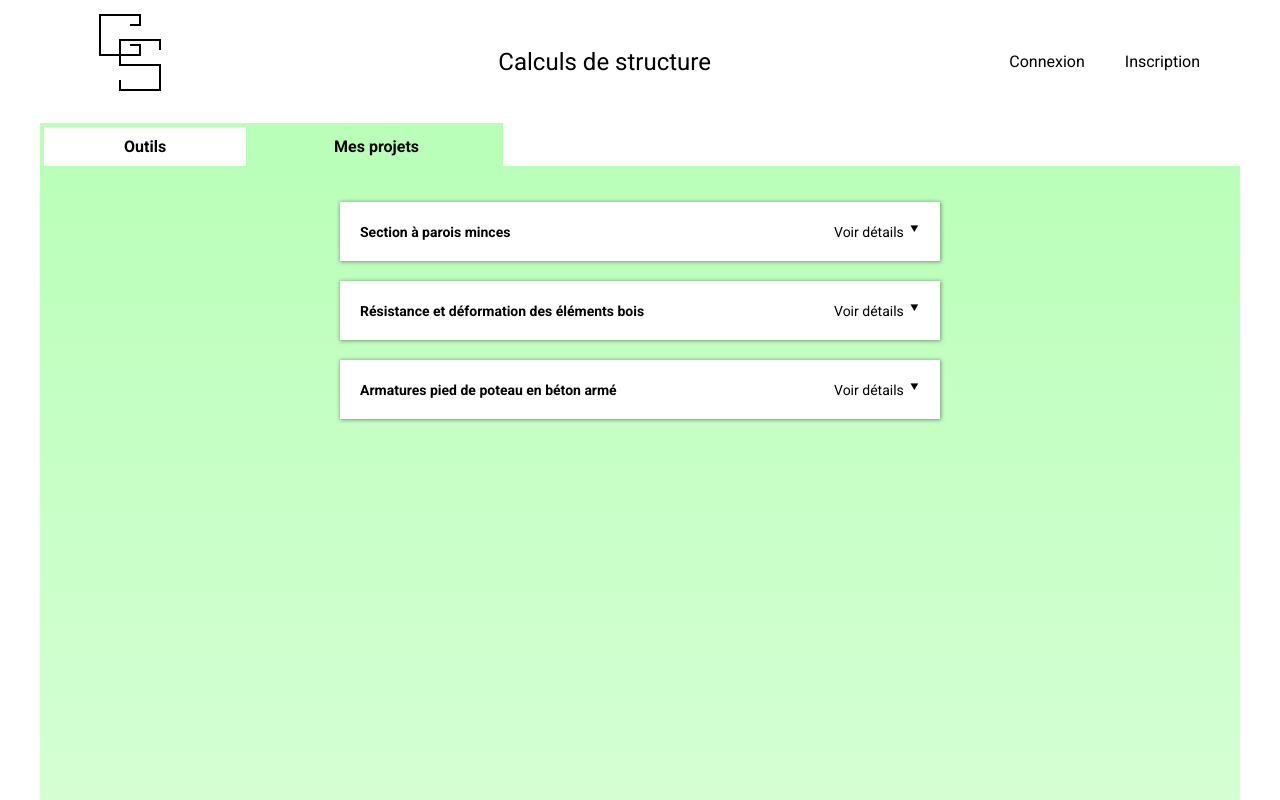
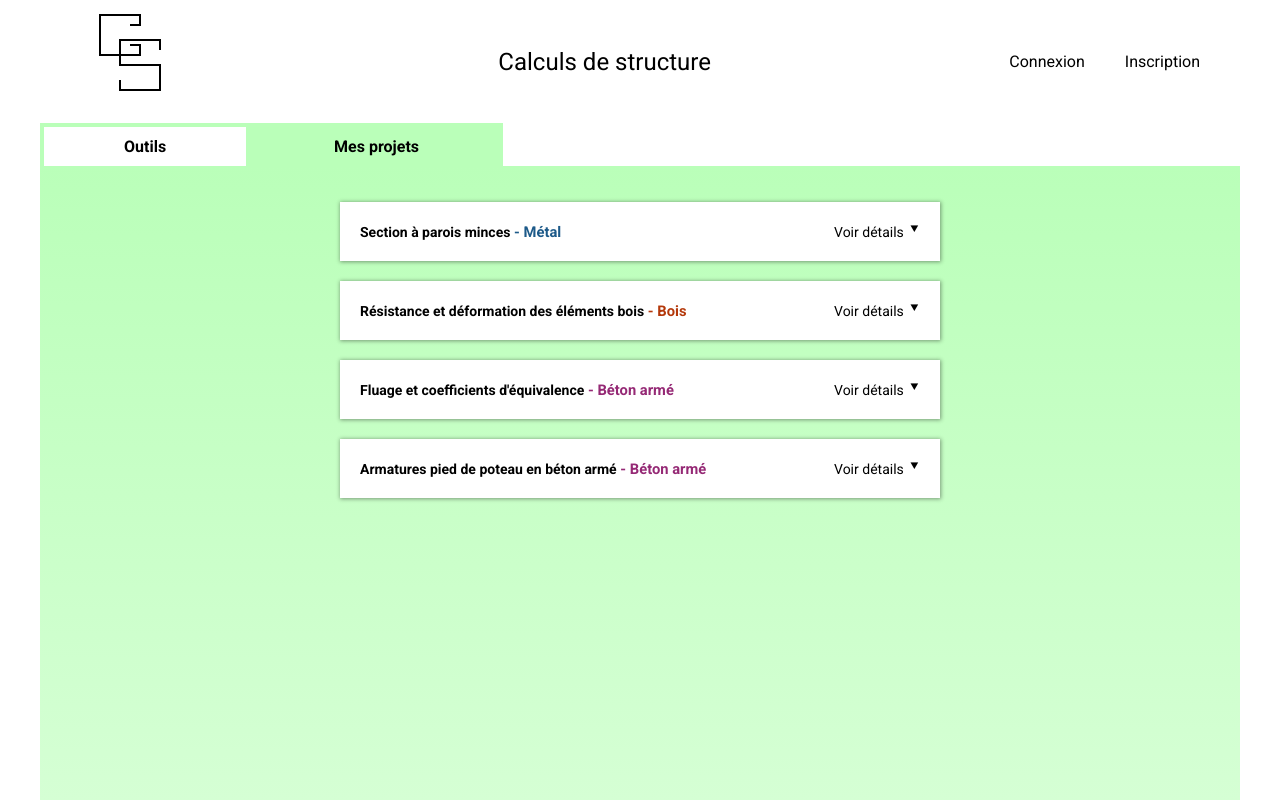
Before and after one commit to Aldehyd/calculate, an Angular app: page / in a window 1280 px wide. Built offline with nearby package versions, Linux system fonts and the light colour scheme; a web font is replaced by a local one.

Commit message:
add material info to tools && create fluage tool

```diff
--- /dev/null
+++ b/src/app/fluage-tool/fluage-tool.component.html
@@ -0,0 +1 @@
+<p>fluage-tool works!</p>
--- a/src/app/models/tool.model.ts
+++ b/src/app/models/tool.model.ts
@@ -3,6 +3,7 @@ export class Tool {
     constructor(
         public id: number,
         public title: string,
+        public material: string,
         public url: string,
         public description: string,
         public norm: string,
--- a/src/app/tool/tool.component.html
+++ b/src/app/tool/tool.component.html
@@ -6,6 +6,9 @@
     >
       {{ tool.title }}
     </button>
+    <span class="material" [ngStyle]="{ color: materialColor }">
+      - {{ tool.material }}</span
+    >
   </h3>
   <button
     class="main-container_details-button"
--- a/src/app/tool/tool.component.scss
+++ b/src/app/tool/tool.component.scss
@@ -25,6 +25,9 @@
         }
     }
 }
+.material {
+    font-size: 0.9em;
+}
 
 .details-container {
     width: 100%;
--- a/src/app/tool/tool.component.ts
+++ b/src/app/tool/tool.component.ts
@@ -15,6 +15,7 @@ import { woodStrengthDeformationService } from '../services/wood-strength-deform
 export class ToolComponent implements OnInit {
 
   @Input() tool!: Tool;
+  materialColor!: string;
 
   constructor(
     private router: Router,
@@ -23,6 +24,23 @@ export class ToolComponent implements OnInit {
   ) {}
 
   ngOnInit(): void {
+    this.setColor();
+  }
+
+  setColor(): void {
+    switch(this.tool.material) {
+      case 'Métal':
+        this.materialColor = '#1D5A89';
+        break;
+      case 'Bois':
+        this.materialColor = '#B4380A';
+        break;
+      case 'Béton armé':
+        this.materialColor = '#952975';
+        break;
+      default:
+        break;
+    };
   }
 
   onDetailsButtonClick(): void {
--- a/src/app/tools-list/tools-list.component.ts
+++ b/src/app/tools-list/tools-list.component.ts
@@ -28,6 +28,7 @@ export class ToolsListComponent implements OnInit{
       {
         id: 0,
         title: "Section à parois minces",
+        material: "Métal",
         url: "section-tool",
         description: "Calcul des propriétés d'une section à parois minces avec ou sans raidisseur.",
         norm: "Norme: EN NF 1993 1-3"
@@ -35,13 +36,23 @@ export class ToolsListComponent implements OnInit{
       {
         id: 1,
         title: "Résistance et déformation des éléments bois",
+        material: "Bois",
         url: "wood-strength-deformation",
         description: "Détermination des coefficients de résistance et déformation des éléments bois en fonction de la classe de service.",
         norm: "Norme: EN NF 1995 1-1"
       },
       {
         id: 2,
+        title: "Fluage et coefficients d'équivalence",
+        material: "Béton armé",
+        url: "fluage-tool",
+        description: "Détermination du coefficient de fluage et des coefficients d'équivalence.",
+        norm: "Norme : EN NF 1992 1-1"
+      },
+      {
+        id: 3,
         title: "Armatures pied de poteau en béton armé",
+        material: "Béton armé",
         url: "column-tool",
         description: "Calcul des armatures longitudinales en pied de poteau en béton armé, encastré en tête dans une structure contreventée.",
         norm: "Norme: EN NF 1992 1-1"
```
Also changed, not shown: src/app/fluage-tool/fluage-tool.component.ts (added, +12 -0 lines), src/app/fluage-tool/fluage-tool.component.scss (added).
